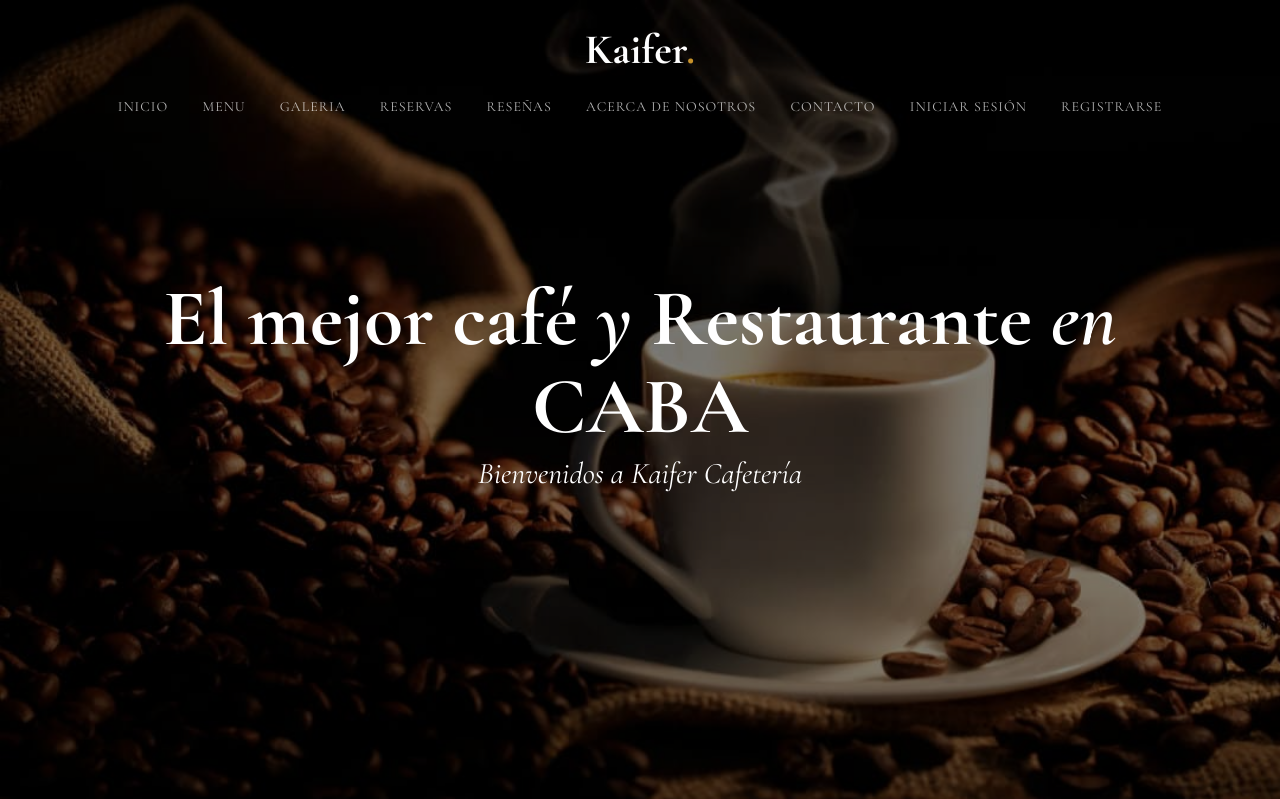
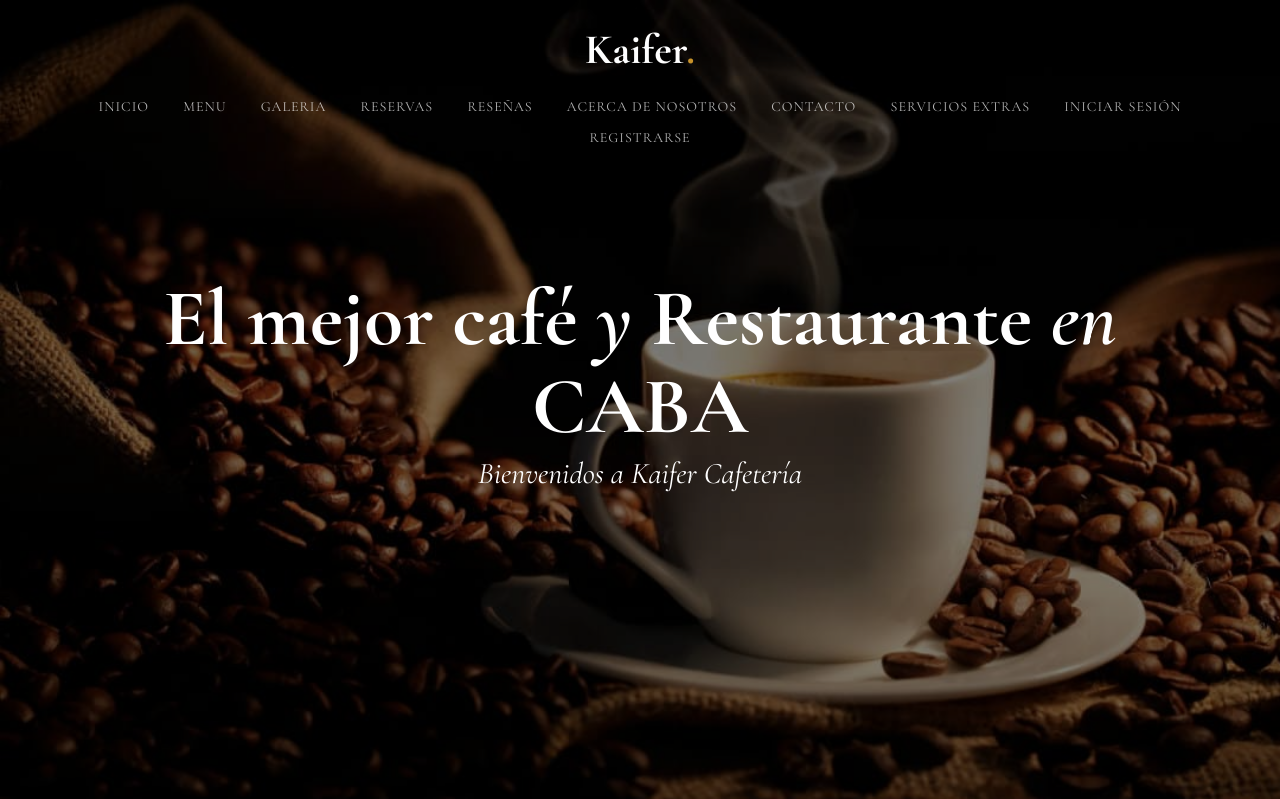
Before and after one commit to ggnus-sys/TP-FINAL-RESTO-IDS, a Flask app: page / in a window 1280 px wide. Shown: the top 799 px of the page. Run offline with Flask 3, Linux system fonts and the light colour scheme; some libraries are stand-ins or nearby versions; some web fonts are replaced.

Commit message:
agregamos botones para el panel de administrador y servicios extras

```diff
--- a/cafeteria-web/templates/base.html
+++ b/cafeteria-web/templates/base.html
@@ -69,6 +69,7 @@
 							<li><a href="{{ url_for('reviews_bp.get_resenas') }}">Reseñas</a></li>
 							<li><a href="{{ url_for('about') }}">Acerca de nosotros</a></li>
 							<li><a href="{{ url_for('contact') }}">Contacto</a></li>
+							<li><a href="{{ url_for('servicios-extra.detalle_servicios_extra') }}">servicios extras</a></li>
 						{% if usuario_sesion %}
 							<li class="has-dropdown">
 								<a href="#">{{ usuario_sesion.nombre }}</a>
@@ -124,7 +125,7 @@
 						<li><a href="{{ url_for('reservas_bp.reservas') }}">Reservas</a></li>
 						<li><a href="{{ url_for('reviews_bp.get_resenas') }}">Reseñas</a></li>
 						<li><a href="{{ url_for('contact') }}">Contacto</a></li>
-					</ul>
+						<li><a href="{{ url_for('servicios-extra.detalle_servicios_extra') }}">Servicios Extra</a></li>					</ul>
 				</div>
 
 				<div class="col-md-4 col-md-push-1 fh5co-widget">
--- a/cafeteria-web/templates/servicios-extra.html
+++ b/cafeteria-web/templates/servicios-extra.html
@@ -32,7 +32,7 @@
 			{% for servicio in servicios_extra %}
 			<div class="col-md-3 col-sm-6 col-xs-6 col-xxs-12 fh5co-item-wrap">
 				<div class="fh5co-item animate-box">
-					<img src="{{ url_for('static', filename='images/servicios/plate_image_' + servicio.servicio_extra) }}" class="img-responsive" alt="No se pudo cargar imagen">
+					<img src="{{ url_for('static', filename='images/servicios/plate_image_' + servicio['id']|string) }}" class="img-responsive" alt="No se pudo cargar imagen">
 					<h3>{{ servicio.nombre_servicio }}</h3>
 					<p>{{ servicio.descripcion }}</p>
 				</div>
```
